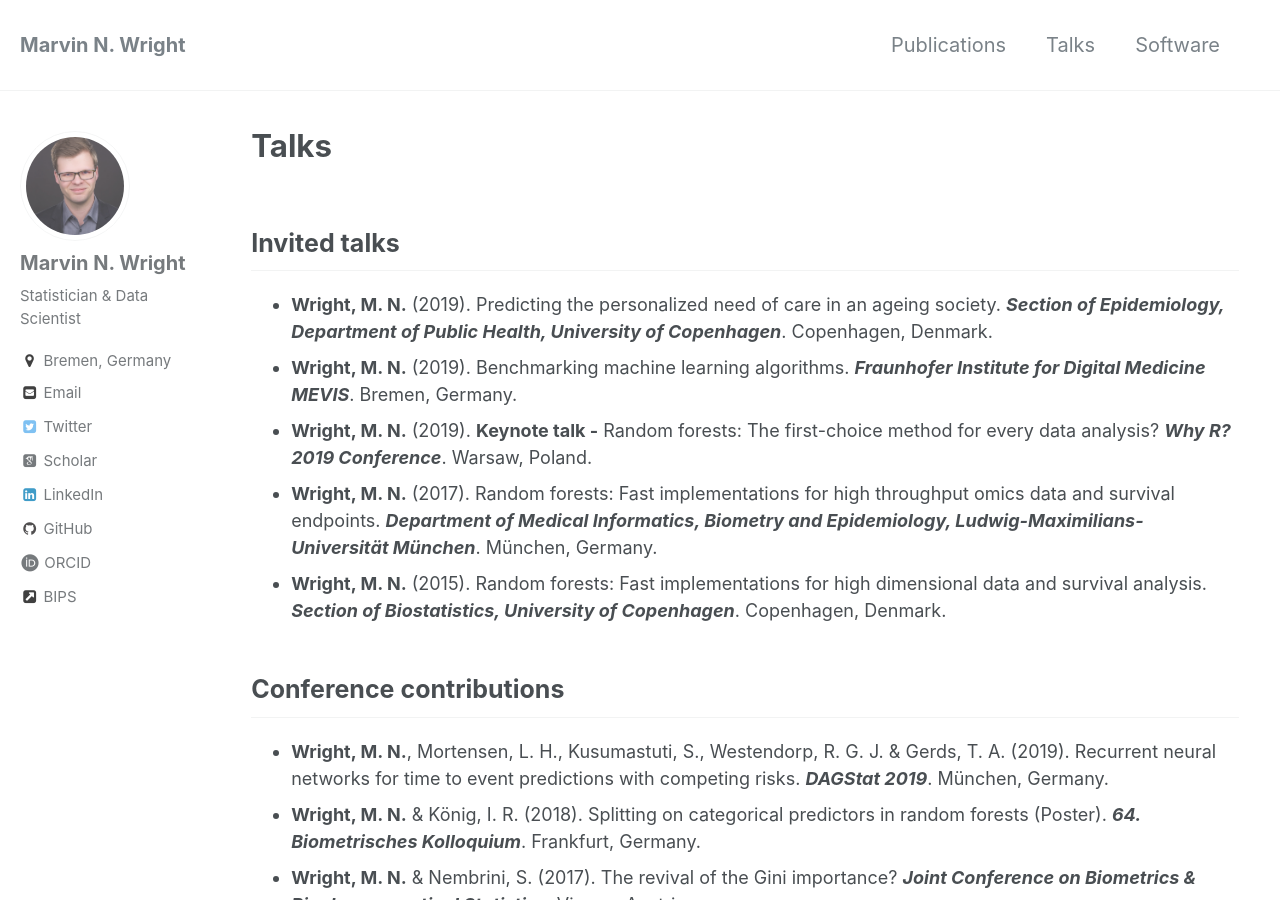
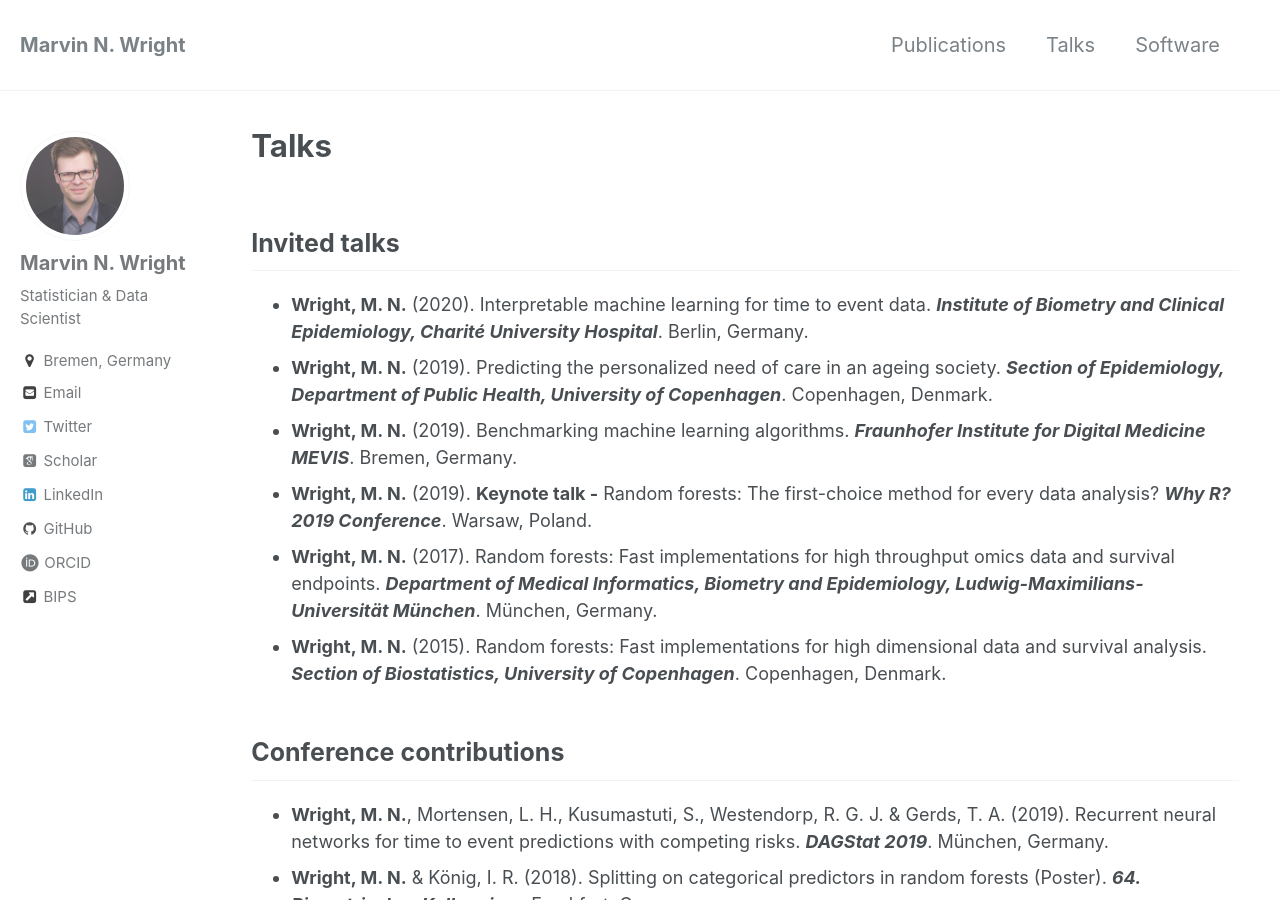
Before and after one commit to mnwright/mnwright.github.io, a Jekyll site: the page built from _pages/talks.md, in a window 1280 px wide and 900 px high. Built offline with Jekyll 4.4.1, drawn with Linux system fonts in a browser that asks for light colours; some web fonts are replaced.

Commit message:
add Berlin talk

```diff
--- a/_pages/talks.md
+++ b/_pages/talks.md
@@ -4,6 +4,7 @@ permalink: /talks/
 ---
 
 ## Invited talks
+* {:.pub} **Wright, M. N.** (2020). Interpretable machine learning for time to event data. ***Institute of Biometry and Clinical Epidemiology, Charité University Hospital***. Berlin, Germany.
 * {:.pub} **Wright, M. N.** (2019). Predicting the personalized need of care in an ageing society. ***Section of Epidemiology, Department of Public Health, University of Copenhagen***. Copenhagen, Denmark.
 * {:.pub} **Wright, M. N.** (2019). Benchmarking machine learning algorithms. ***Fraunhofer Institute for Digital Medicine MEVIS***. Bremen, Germany.
 * {:.pub} **Wright, M. N.** (2019). **Keynote talk -** Random forests: The first-choice method for every data analysis? ***Why R? 2019 Conference***. Warsaw, Poland.
```
